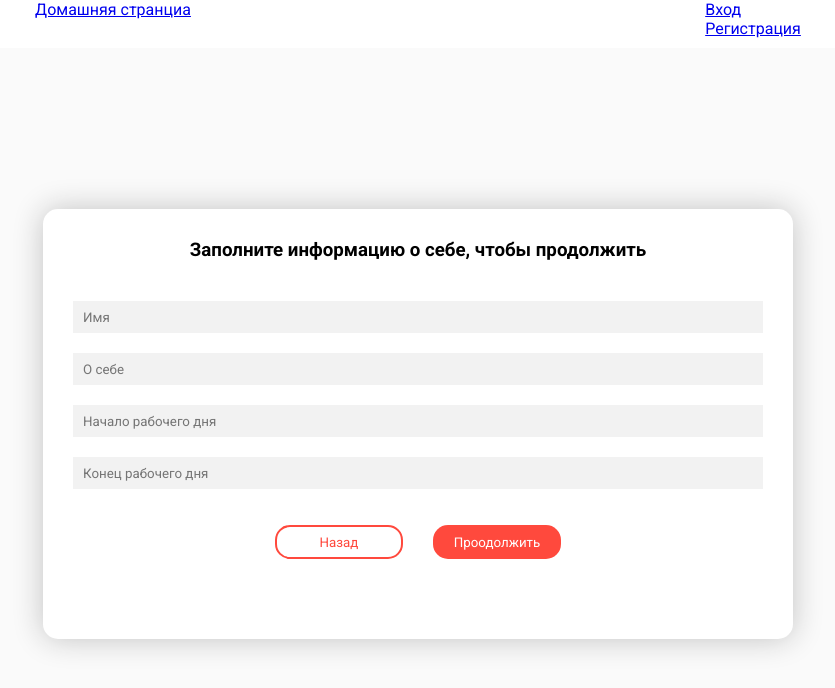
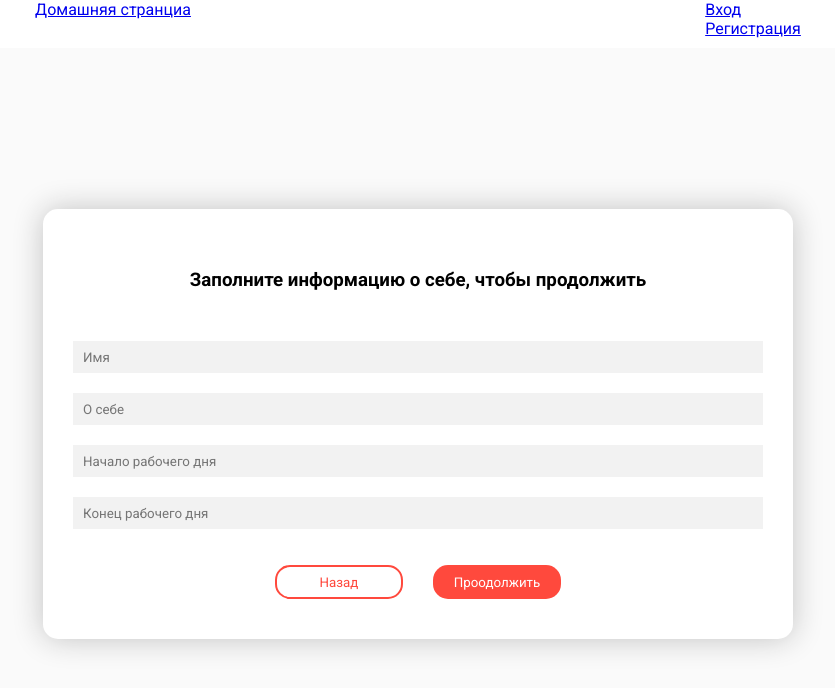
Before and after one commit to DMasterServiceDev/MasterServiceFrontend-React, a React (Create React App) app: page /activation in a window 1280 px wide. Shown: the top 688 px of the page, without its empty margins (222-1057 px from the left). Built offline with nearby package versions, Linux system fonts and the light colour scheme.

Commit message:
routingAndStiling2

```diff
--- a/src/components/auth.css
+++ b/src/components/auth.css
@@ -44,7 +44,7 @@
 }
 
 .activationform {
-  margin-top: 20px;
+  margin-top: 30px;
   display: flex;
   flex-direction: column;
 }
@@ -104,6 +104,7 @@
 }
 
 .activationtext {
+  margin-top: 30px;
   text-align: center;
 }
 
--- a/src/components/auth.scss
+++ b/src/components/auth.scss
@@ -44,7 +44,7 @@
 }
 
 .activationform {
-    margin-top: 20px;
+    margin-top: 30px;
     display: flex;
     flex-direction: column;
 }
@@ -101,6 +101,7 @@
     padding: 30px;
 }
 .activationtext{
+    margin-top: 30px;
     text-align: center;
 }
 
```
Also changed, not shown: 1 other file (tests, documents, lock files or other folders).
